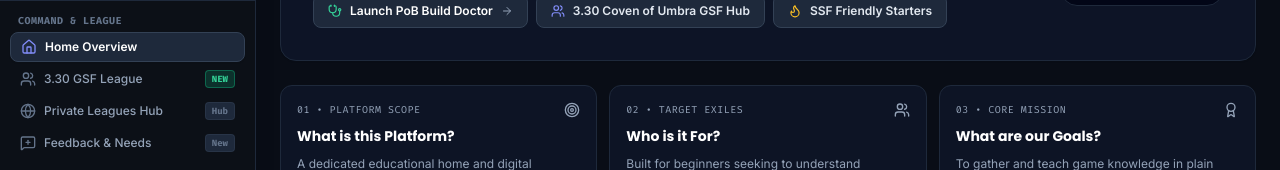
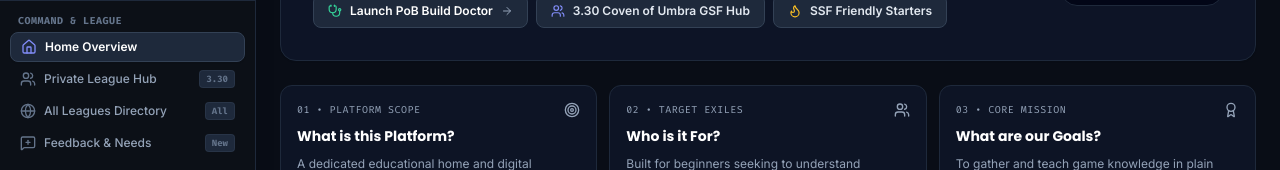
Before and after one commit to Leuie/exile-ssf, a React (Vite) app: page / in a window 1280 px wide. Shown: the part 234-404 px from the top of the page. Built offline with nearby package versions, Linux system fonts and the light colour scheme.

Commit message:
Configure direct route for privateleaguehub and update sidebar link 2 to Private League Hub

```diff
--- a/src/App.tsx
+++ b/src/App.tsx
@@ -30,8 +30,21 @@ import { getInitialLeagueRoster } from './data/privateLeagueData';
 import type { TrackerItem, UserAccount, LeagueRosterMember } from './types';
 
 export const App: React.FC = () => {
+  const getInitialActiveTab = (): string => {
+    if (typeof window === 'undefined') return 'home';
+    const path = window.location.pathname.toLowerCase().replace(/\/$/, '');
+    const hash = window.location.hash.toLowerCase().replace(/^#\/?/, '').replace(/\/$/, '');
+    if (path === '/privateleaguehub' || hash === 'privateleaguehub' || path === '/private-league-hub' || hash === 'private-league-hub') {
+      return 'private_league';
+    }
+    if (path === '/leagues' || hash === 'leagues') {
+      return 'private_leagues';
+    }
+    return 'home';
+  };
+
   const [selectedGame, setSelectedGame] = useState<'poe1' | 'poe2'>('poe1');
-  const [activeTab, setActiveTab] = useState<string>('home');
+  const [activeTab, setActiveTab] = useState<string>(getInitialActiveTab);
   const [isSearchOpen, setIsSearchOpen] = useState<boolean>(false);
   const [isAuthModalOpen, setIsAuthModalOpen] = useState<boolean>(false);
 
@@ -52,7 +65,12 @@ export const App: React.FC = () => {
 
   useEffect(() => {
     const handleLocationChange = () => {
-      setCurrentRoute(getInitialRoute());
+      const route = getInitialRoute();
+      setCurrentRoute(route);
+      const tab = getInitialActiveTab();
+      if (tab === 'private_league' || tab === 'private_leagues' || tab === 'home') {
+        setActiveTab(tab);
+      }
     };
     window.addEventListener('popstate', handleLocationChange);
     window.addEventListener('hashchange', handleLocationChange);
@@ -68,6 +86,24 @@ export const App: React.FC = () => {
     try {
       window.history.pushState({}, '', targetUrl);
     } catch {}
+  };
+
+  const handleSelectTab = (tab: string) => {
+    setActiveTab(tab);
+    if (currentRoute) {
+      setCurrentRoute('');
+    }
+    if (typeof window !== 'undefined') {
+      try {
+        if (tab === 'private_league') {
+          window.history.pushState({}, '', '/privateleaguehub');
+        } else if (tab === 'private_leagues') {
+          window.history.pushState({}, '', '/leagues');
+        } else if (tab === 'home') {
+          window.history.pushState({}, '', '/');
+        }
+      } catch {}
+    }
   };
 
   // User Account & League Registration state with Dynamic Tagging
@@ -272,7 +308,7 @@ export const App: React.FC = () => {
       {/* Left Collapsible Navigation Sidebar */}
       <Sidebar
         activeTab={activeTab}
-        setActiveTab={setActiveTab}
+        setActiveTab={handleSelectTab}
         selectedGame={selectedGame}
         setSelectedGame={setSelectedGame}
         openSearch={() => setIsSearchOpen(true)}
@@ -287,7 +323,7 @@ export const App: React.FC = () => {
             ? 'p-0 max-w-none'
             : 'p-3 sm:p-5 lg:p-6 max-w-[1700px] w-full mx-auto'
         }`}>
-        {(activeTab === 'home' || activeTab === 'manifesto') && <HomeView onNavigate={setActiveTab} />}
+        {(activeTab === 'home' || activeTab === 'manifesto') && <HomeView onNavigate={handleSelectTab} />}
         {activeTab === 'vendor_recipes' && <VendorRecipesView />}
         {activeTab === 'atlas' && <AtlasView />}
         {activeTab === 'defenses' && <DefenseMechanicsView />}
@@ -314,7 +350,7 @@ export const App: React.FC = () => {
         {activeTab === 'build_ingest' && (
           <BuildIngestionView
             userAccount={userAccount}
-            onNavigateToGuides={() => setActiveTab('builds')}
+            onNavigateToGuides={() => handleSelectTab('builds')}
           />
         )}
         {activeTab === 'private_leagues' && (
@@ -322,7 +358,7 @@ export const App: React.FC = () => {
             userAccount={userAccount}
             onSelectLeague={(sessionId) => {
               setSelectedLeagueSessionId(sessionId);
-              setActiveTab('private_league');
+              handleSelectTab('private_league');
             }}
             onOpenAuthModal={handleOpenAuth}
           />
@@ -334,7 +370,7 @@ export const App: React.FC = () => {
             onOpenAuthModal={handleOpenAuth}
             initialSessionId={selectedLeagueSessionId}
             onUpdateUserAccount={handleSaveAccount}
-            onNavigateLeagues={() => setActiveTab('private_leagues')}
+            onNavigateLeagues={() => handleSelectTab('private_leagues')}
           />
         )}
       </main>
--- a/src/components/BuildIngestionView.tsx
+++ b/src/components/BuildIngestionView.tsx
@@ -293,7 +293,7 @@ export const BuildIngestionView: React.FC<BuildIngestionViewProps> = ({
                   </label>
                   <input
                     type="url"
-                    placeholder="https://creator-site.com/..."
+                    placeholder="https://maxroll.gg/poe/build-guides/..."
                     value={creatorWebsiteUrl}
                     onChange={(e) => setCreatorWebsiteUrl(e.target.value)}
                     className="w-full px-2.5 py-1.5 rounded-lg bg-slate-900 border border-slate-800 text-slate-200 focus:outline-none focus:border-slate-700"
--- a/src/components/PrivateLeagueHubView.tsx
+++ b/src/components/PrivateLeagueHubView.tsx
@@ -3104,7 +3104,7 @@ export const PrivateLeagueHubView: React.FC<PrivateLeagueHubViewProps> = ({
                 <button
                   type="button"
                   onClick={() => {
-                    const portalUrl = typeof window !== 'undefined' ? window.location.origin : 'https://exilessf.app';
+                    const portalUrl = typeof window !== 'undefined' ? `${window.location.origin}/privateleaguehub` : 'https://exilessf.app/privateleaguehub';
                     const template = `Hey Exiles! Ravenwatch Coven of Umbra GSF | Winter 2026 league is officially live for registration! Visit our SSF Portal to claim your spot, post your starter build, and add your wanted items: ${portalUrl} Accept invite: ${activeLeagueInfo.officialLeagueUrl || 'https://www.pathofexile.com/private-leagues'}`;
                     triggerCopy(template, '3.30 Announcement Message');
                   }}
@@ -3183,7 +3183,7 @@ export const PrivateLeagueHubView: React.FC<PrivateLeagueHubViewProps> = ({
                   return matchSearch && matchFilter;
                 })
                 .map((alumnus: LeagueParticipantAlumnus) => {
-                  const portalUrl = typeof window !== 'undefined' ? window.location.origin : 'https://exilessf.app';
+                  const portalUrl = typeof window !== 'undefined' ? `${window.location.origin}/privateleaguehub` : 'https://exilessf.app/privateleaguehub';
                   const whisperCommand = `@${alumnus.displayName} Hey exile! Ravenwatch Coven of Umbra GSF | Winter 2026 private league is launching soon. Register here: ${portalUrl}`;
 
                   return (
--- a/src/components/Sidebar.tsx
+++ b/src/components/Sidebar.tsx
@@ -100,8 +100,8 @@ interface NavGroup {
       title: 'Command & League',
       items: [
         { id: 'home', label: 'Home Overview', icon: HomeIcon, badge: null },
-        { id: 'private_league', label: '3.30 GSF League', icon: Users, badge: 'NEW' },
-        { id: 'private_leagues', label: 'Private Leagues Hub', icon: Globe, badge: 'Hub' },
+        { id: 'private_league', label: 'Private League Hub', icon: Users, badge: '3.30' },
+        { id: 'private_leagues', label: 'All Leagues Directory', icon: Globe, badge: 'All' },
         { id: 'feedback', label: 'Feedback & Needs', icon: MessageSquarePlus, badge: 'New' }
       ]
     },
@@ -146,8 +146,8 @@ interface NavGroup {
       title: 'Command & League',
       items: [
         { id: 'home', label: 'Home Overview', icon: HomeIcon, badge: null },
-        { id: 'private_league', label: 'PoE 2 GSF League', icon: Users, badge: '0.5' },
-        { id: 'private_leagues', label: 'Private Leagues Hub', icon: Globe, badge: 'Hub' },
+        { id: 'private_league', label: 'Private League Hub', icon: Users, badge: '0.5' },
+        { id: 'private_leagues', label: 'All Leagues Directory', icon: Globe, badge: 'All' },
         { id: 'poe2_hub', label: 'PoE 2 Hub & Roadmap', icon: Sparkles, badge: 'EA' },
         { id: 'feedback', label: 'Feedback & Needs', icon: MessageSquarePlus, badge: 'New' }
       ]
```
Also changed, not shown: public/404.html (added, +21 -0 lines).
